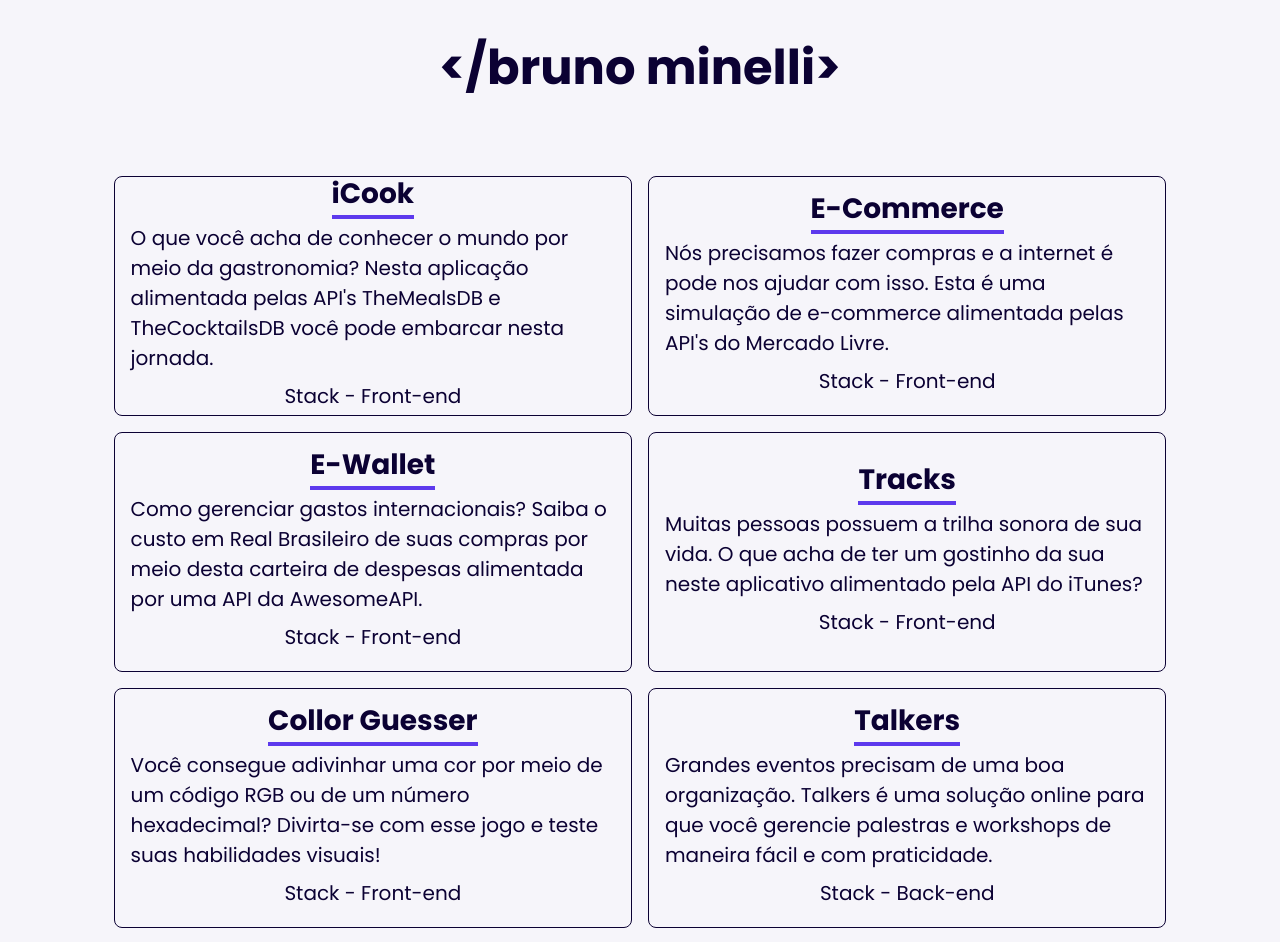
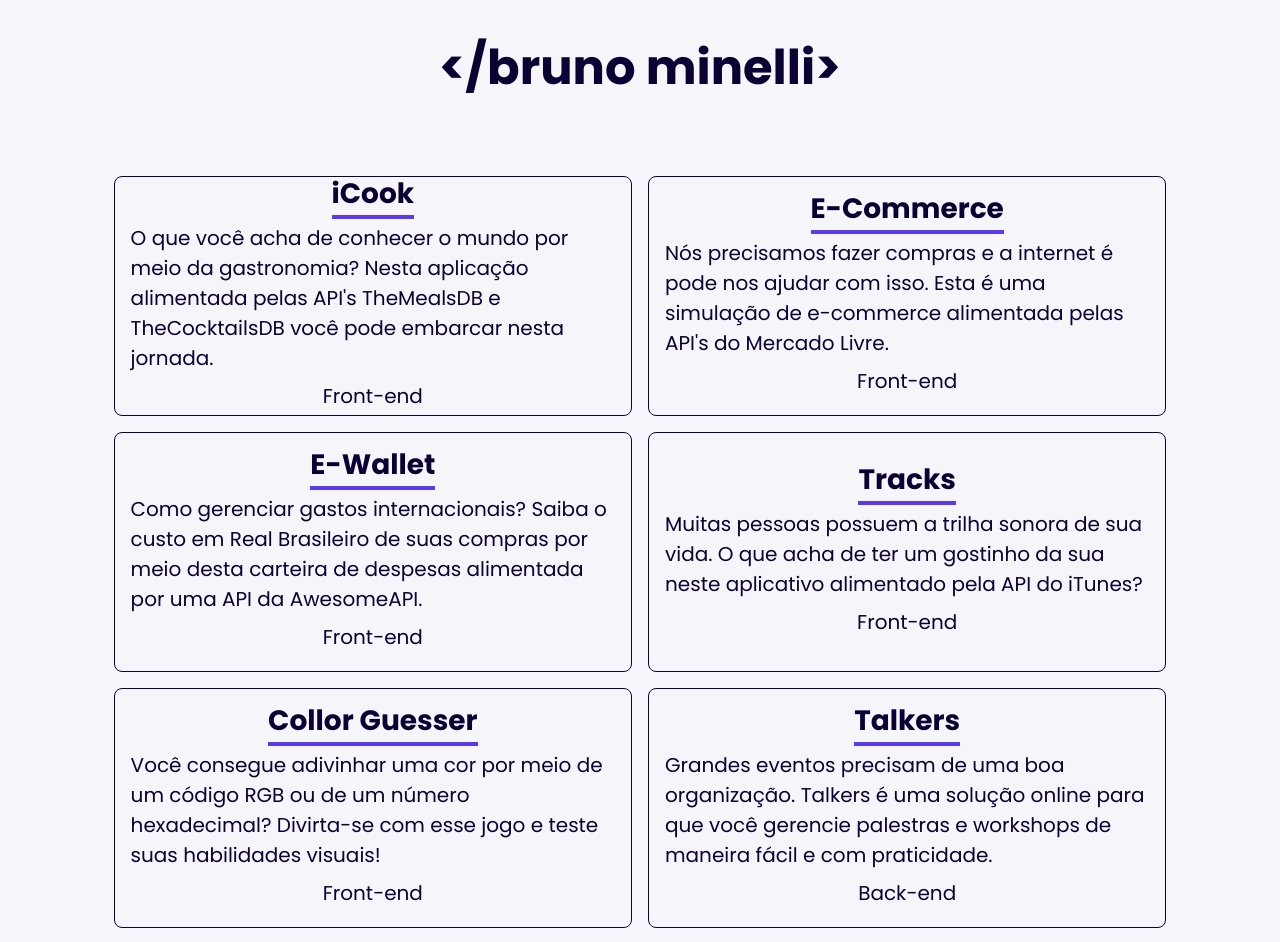
Before and after one commit to obrunominelli/obrunominelli.github.io, a React (Create React App) app: page /projects in a window 1280 px wide. Shown: the top 942 px of the page. Built offline with nearby package versions, Linux system fonts and the light colour scheme.

Commit message:
fix: Correções de textos do portfólio

```diff
--- a/src/data/index.js
+++ b/src/data/index.js
@@ -78,7 +78,7 @@ const projects = [
     title: 'iCook',
     description: "O que você acha de conhecer o mundo por meio da gastronomia? Nesta aplicação alimentada pelas API's TheMealsDB e TheCocktailsDB você pode embarcar nesta jornada.",
     team: ['Bruno Minelli', 'Isabela Nery', 'Thais Kotovicz', 'Wanny Martins'],
-    stack: 'Stack - Front-end',
+    stack: 'Front-end',
     repo: '',
     url: '',
   },
@@ -86,7 +86,7 @@ const projects = [
     title: 'E-Commerce',
     description: "Nós precisamos fazer compras e a internet é pode nos ajudar com isso. Esta é uma simulação de e-commerce alimentada pelas API's do Mercado Livre.",
     team: ['Bruno Minelli', 'André Felipe', 'Jaqueline Santos', 'Jéssica Pereira', 'Vagner Britz'],
-    stack: 'Stack - Front-end',
+    stack: 'Front-end',
     repo: '',
     url: '',
   },
@@ -94,7 +94,7 @@ const projects = [
     title: 'E-Wallet',
     description: "Como gerenciar gastos internacionais? Saiba o custo em Real Brasileiro de suas compras por meio desta carteira de despesas alimentada por uma API da AwesomeAPI.",
     team: ['Bruno Minelli'],
-    stack: 'Stack - Front-end',
+    stack: 'Front-end',
     repo: '',
     url: '',
   },
@@ -102,7 +102,7 @@ const projects = [
     title: 'Tracks',
     description: 'Muitas pessoas possuem a trilha sonora de sua vida. O que acha de ter um gostinho da sua neste aplicativo alimentado pela API do iTunes?',
     team: ['Bruno Minelli'],
-    stack: 'Stack - Front-end',
+    stack: 'Front-end',
     repo: '',
     url: '',
   },
@@ -110,7 +110,7 @@ const projects = [
     title: 'Collor Guesser',
     description: 'Você consegue adivinhar uma cor por meio de um código RGB ou de um número hexadecimal? Divirta-se com esse jogo e teste suas habilidades visuais!',
     team: ['Bruno Minelli'],
-    stack: 'Stack - Front-end',
+    stack: 'Front-end',
     repo: '',
     url: '',
   },
@@ -118,7 +118,7 @@ const projects = [
     title: 'Talkers',
     description: 'Grandes eventos precisam de uma boa organização. Talkers é uma solução online para que você gerencie palestras e workshops de maneira fácil e com praticidade.',
     team: ['Bruno Minelli'],
-    stack: 'Stack - Back-end',
+    stack: 'Back-end',
     repo: '',
     url: '',
   },
@@ -126,7 +126,7 @@ const projects = [
     title: 'Store',
     description: 'Todo estabelecimento precisa de informações confiáveis para se manter no mercado. Store é uma solução que permite que você gerencie seu negócio de qualquer lugar.',
     team: ['Bruno Minelli'],
-    stack: 'Stack - Back-end',
+    stack: 'Back-end',
     repo: '',
     url: '',
   },
@@ -134,7 +134,7 @@ const projects = [
     title: 'Car Shop',
     description: 'Conforto, segurança e velocidade são algumas coisas que um automóvel nos garante. Cars é uma solução para gerenciar concessionárias. Vamos colocar o pé na estrada?',
     team: ['Bruno Minelli'],
-    stack: 'Stack - Back-end',
+    stack: 'Back-end',
     repo: '',
     url: '',
   },
@@ -142,7 +142,7 @@ const projects = [
     title: 'Ayla RPG',
     description: 'Em um mundo cheio de perigos, quais desafios você enfrentaria por ouro e glória para se tornar uma lenda entre os mortais? Conheça Ayla RPG!',
     team: ['Bruno Minelli'],
-    stack: 'Stack - Back-end',
+    stack: 'Back-end',
     repo: '',
     url: '',
   },
@@ -150,7 +150,7 @@ const projects = [
     title: 'Home Beer',
     description: 'Boteco e cerveja de garrafa pode animar happy hour de qualquer pessoa. Que tal fazer isso do conforto da sua casa com o Home Beer?',
     team: ['Bruno Minelli'],
-    stack: 'Stack - Back-end',
+    stack: 'Back-end',
     repo: '',
     url: '',
   },
```
